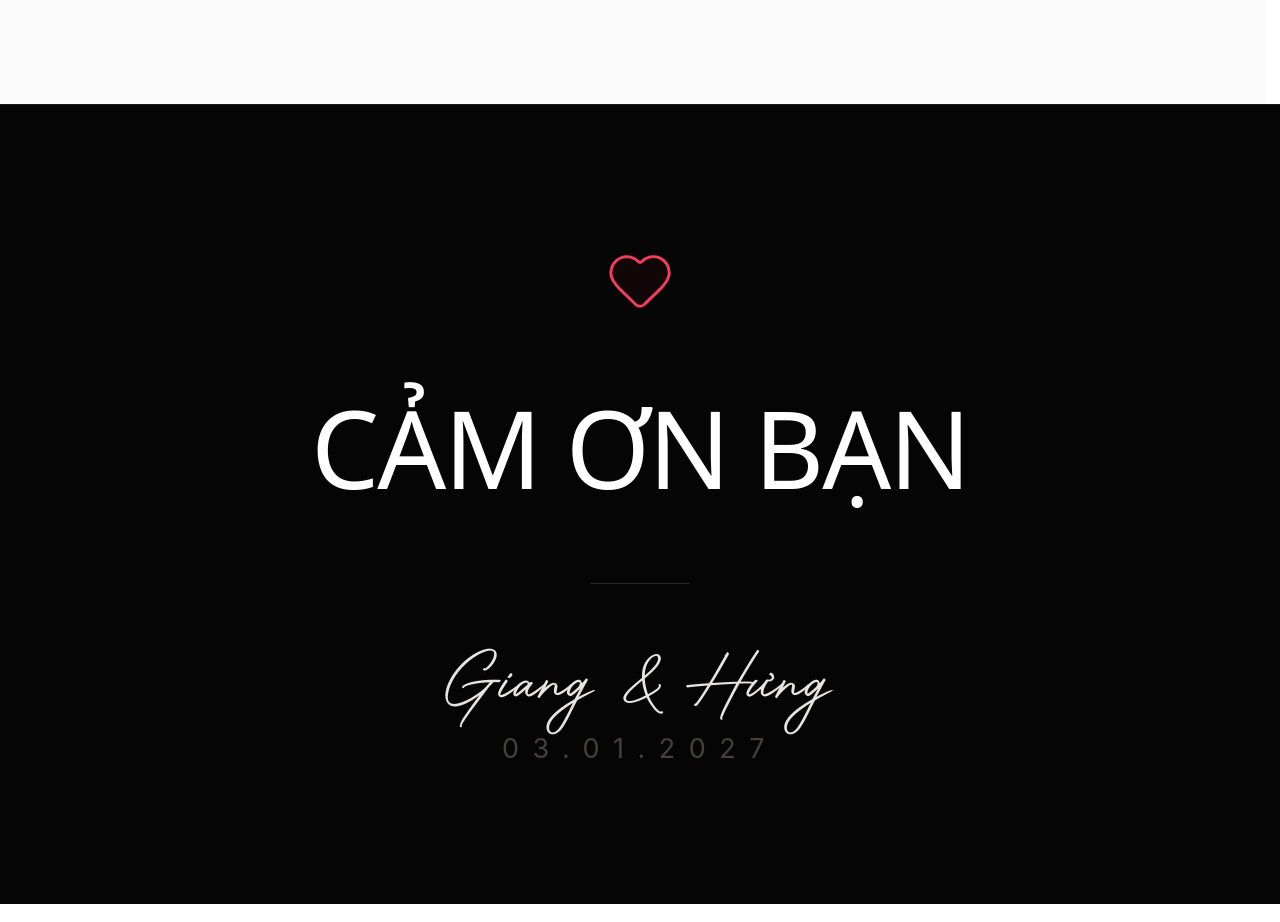
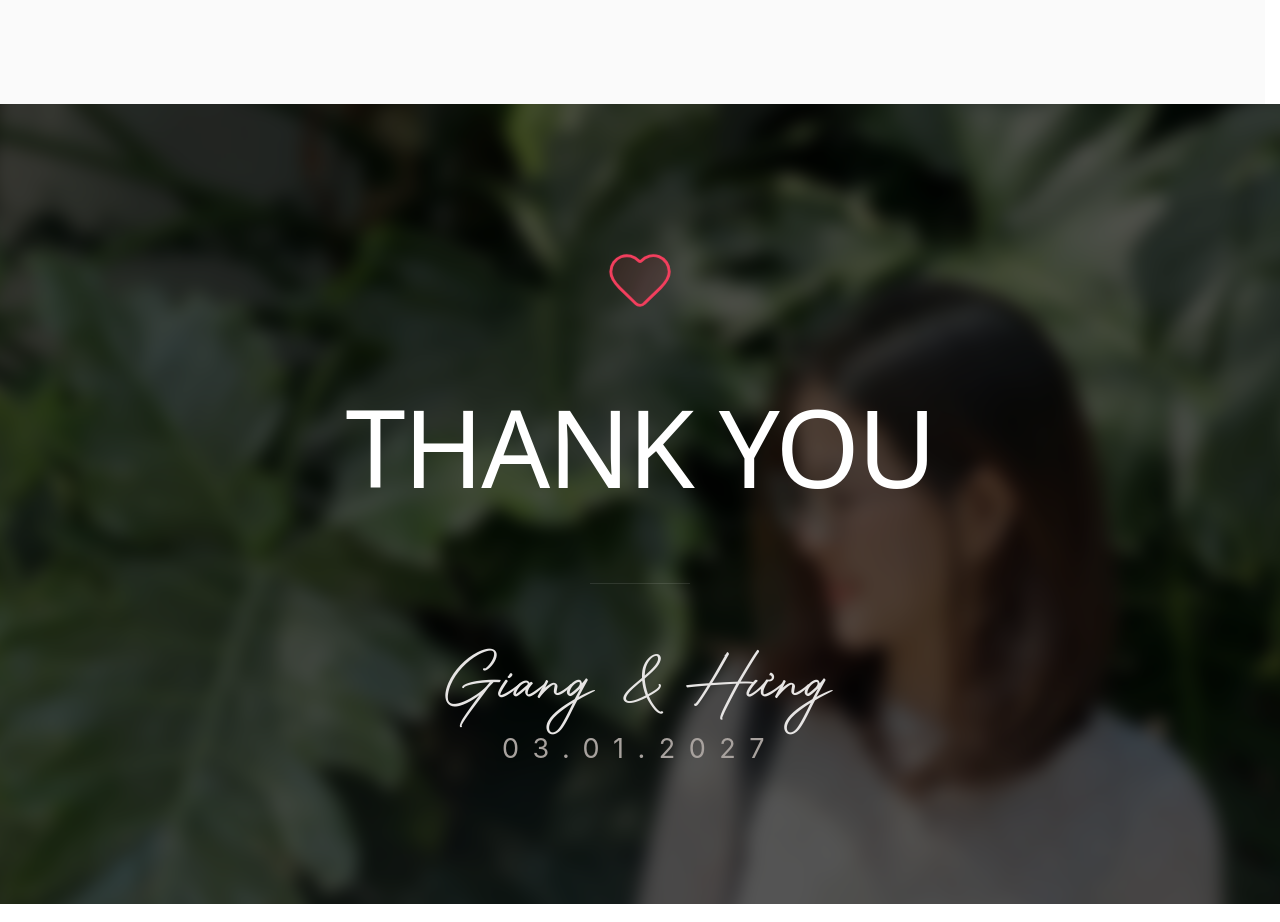
Before and after one commit to hungle311994/wedding-invite, a React (Vite) app: page / in a window 1280 px wide. Shown: the part 3900-4822 px from the top of the page. Built offline with nearby package versions, Linux system fonts and the light colour scheme.

Commit message:
Update: footer layout

```diff
--- a/src/components/Footer/Footer.css
+++ b/src/components/Footer/Footer.css
@@ -1,3 +1,66 @@
+.footer-section {
+  width: 100vw;
+  height: 100vh;
+  position: relative;
+  overflow: hidden;
+  display: flex;
+  flex-direction: column;
+  justify-content: center;
+  align-items: center;
+  text-align: center;
+}
+
+.footer-bg {
+  position: absolute;
+  top: -20px;
+  left: -20px;
+  right: -20px;
+  bottom: -20px;
+  background-size: cover;
+  background-position: center;
+  filter: blur(8px);
+  z-index: 1;
+  transform: scale(1.1); /* Prevent white edges from blur */
+}
+
+.footer-overlay {
+  position: absolute;
+  inset: 0;
+  background: rgba(0, 0, 0, 0.65);
+  z-index: 2;
+}
+
+.footer-content {
+  position: relative;
+  z-index: 3;
+  display: flex;
+  flex-direction: column;
+  align-items: center;
+  text-align: center;
+}
+
+.heart-icon-footer {
+  color: #f43f5e;
+  fill: rgba(244, 63, 94, 0.1);
+  margin-bottom: 4rem;
+}
+
+.footer-title {
+  margin: 0;
+  font-size: 6rem;
+  font-weight: 300;
+  text-transform: uppercase;
+  color: white;
+  letter-spacing: -0.02em;
+}
+
+.footer-divider {
+  width: 100px;
+  height: 1px;
+  background-color: rgba(255, 255, 255, 0.1);
+  margin: 4rem auto;
+}
+
 .footer-names {
   margin: 1rem 0;
   font-family: "NVNMotherland", serif;
@@ -6,8 +69,23 @@
   color: #e7e5e4;
 }
 
+.footer-date {
+  margin-top: 1rem;
+  font-size: 1.5rem;
+  text-transform: uppercase;
+  color: #a8a29e;
+  letter-spacing: 0.5em;
+}
+
 @media (max-width: 768px) {
+  .footer-title {
+    font-size: 3rem;
+  }
   .footer-names {
     font-size: 1.5rem;
   }
+  .footer-date {
+    font-size: 1rem;
+    letter-spacing: 0.3em;
+  }
 }
--- a/src/components/Footer/Footer.jsx
+++ b/src/components/Footer/Footer.jsx
@@ -1,64 +1,28 @@
 import { Heart } from "lucide-react";
+import footerBg from "../../assets/images/img_layout_footer.jpg";
+import "./Footer.css";
 
 const Footer = () => {
   return (
-    <footer
-      style={{
-        width: "100vw",
-        height: "100vh",
-        backgroundColor: "#050505",
-        borderTop: "1px solid #1c1917",
-        display: "flex",
-        flexDirection: "column",
-        justifyContent: "center",
-        alignItems: "center",
-        textAlign: "center",
-      }}
-    >
-      <Heart
-        className="heart-icon"
-        style={{
-          color: "#f43f5e",
-          fill: "rgba(244, 63, 94, 0.05)",
-          marginBottom: "4rem",
-        }}
-        size={64}
-        strokeWidth={1}
+    <footer className="footer-section">
+      <div
+        className="footer-bg"
+        style={{ backgroundImage: `url(${footerBg})` }}
       />
-      <h2
-        style={{
-          margin: "0",
-          fontSize: "6rem",
-          fontfamily: "DMSerifDisplay",
-          fontWeight: "300",
-          textTransform: "uppercase",
-          color: "white",
-          letterSpacing: "-0.02em",
-        }}
-      >
-        Cảm ơn bạn
-      </h2>
-      <div
-        style={{
-          width: "100px",
-          height: "1px",
-          backgroundColor: "#292524",
-          margin: "4rem auto",
-        }}
-      />
+      <div className="footer-overlay" />
 
-      <div className="footer-names">Giang & Hưng</div>
-      <p
-        style={{
-          marginTop: "1rem",
-          fontSize: "1.5rem",
-          textTransform: "uppercase",
-          color: "#44403c",
-          letterSpacing: "0.5em",
-        }}
-      >
-        03.01.2027
-      </p>
+      <div className="footer-content">
+        <Heart
+          className="heart-icon heart-icon-footer"
+          size={64}
+          strokeWidth={1}
+        />
+        <h2 className="footer-title">Thank you</h2>
+        <div className="footer-divider" />
+
+        <div className="footer-names">Giang & Hưng</div>
+        <p className="footer-date">03.01.2027</p>
+      </div>
     </footer>
   );
 };
```
Also changed, not shown: src/assets/images/img_layout_footer.jpg (added).
